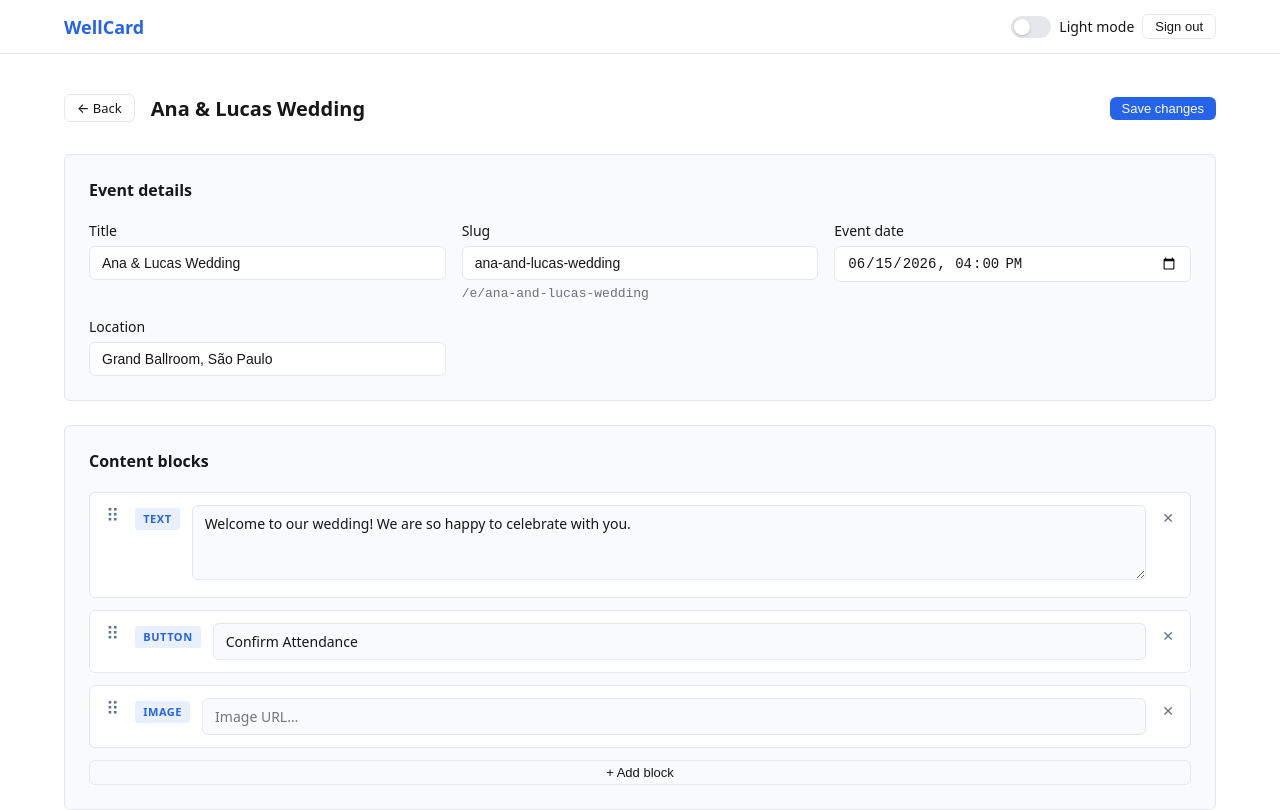
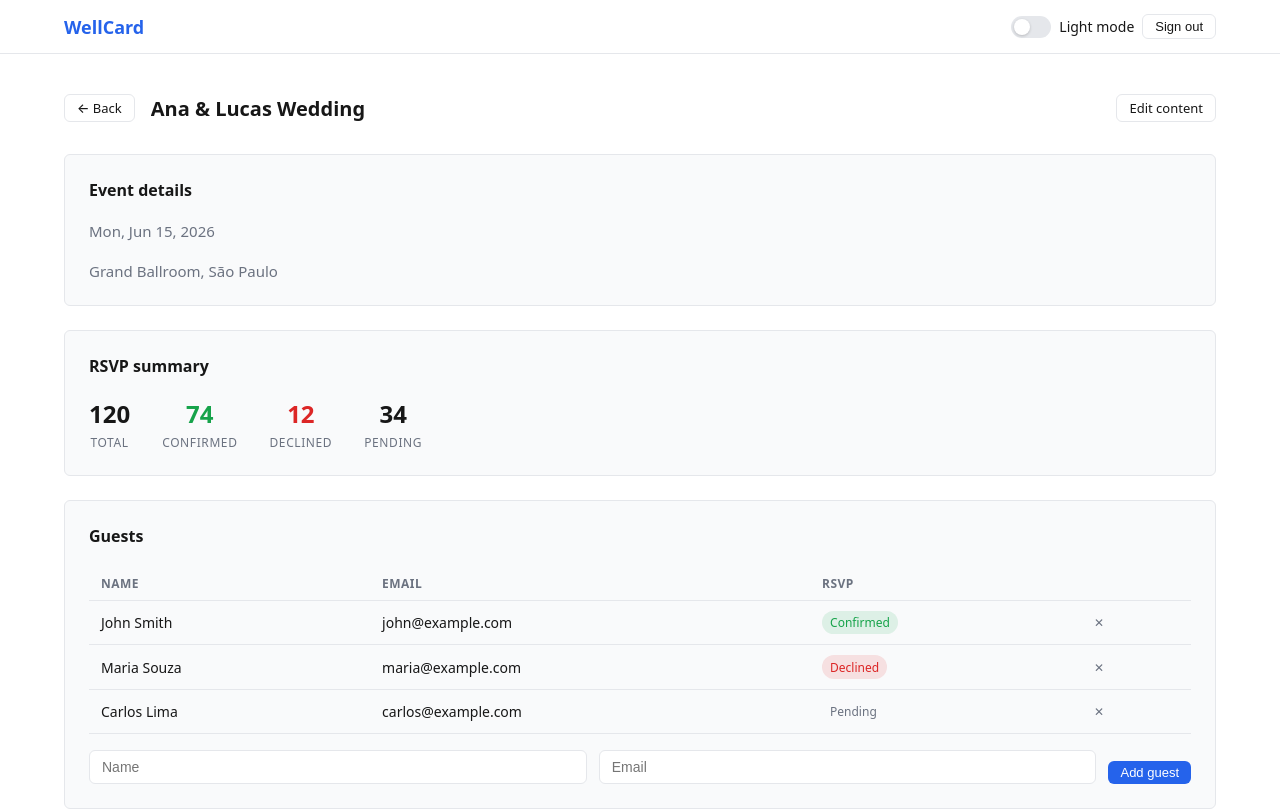
Before and after one commit to luanAfons0/ES3-project, a Next.js app in the folder frontend/: page /dashboard/invitations/1 in a window 1280 px wide. Shown: the top 810 px of the page. Built offline with nearby package versions, Linux system fonts and the light colour scheme; sample sign-in values are in the browser's storage.

Commit message:
feat(invitations): split invitation route into overview and edit pages

```diff
--- /dev/null
+++ b/frontend/src/app/dashboard/invitations/[id]/edit/page.module.css
@@ -0,0 +1,84 @@
+.pageHeader {
+  display: flex;
+  align-items: center;
+  gap: 1rem;
+  margin-bottom: 2rem;
+}
+
+.pageTitle {
+  font-size: 1.25rem;
+  font-weight: 700;
+  flex: 1;
+  white-space: nowrap;
+  overflow: hidden;
+  text-overflow: ellipsis;
+}
+
+.sections {
+  display: flex;
+  flex-direction: column;
+  gap: 1.5rem;
+}
+
+.section {
+  display: flex;
+  flex-direction: column;
+  gap: 1.25rem;
+}
+
+.sectionHeader {
+  display: flex;
+  align-items: center;
+  justify-content: space-between;
+  gap: 1rem;
+}
+
+.sectionTitle {
+  font-size: 1rem;
+  font-weight: 600;
+}
+
+.tabs {
+  display: flex;
+  gap: 0.25rem;
+  background: var(--color-bg);
+  border: 1px solid var(--color-border);
+  border-radius: var(--radius);
+  padding: 0.25rem;
+}
+
+.tab,
+.tabActive {
+  padding: 0.25rem 0.75rem;
+  font-size: 0.8125rem;
+  font-weight: 500;
+  border: none;
+  border-radius: calc(var(--radius) - 2px);
+  cursor: pointer;
+  background: transparent;
+  color: var(--color-muted);
+  transition: background 0.15s, color 0.15s;
+}
+
+.tab:hover {
+  color: var(--color-fg);
+}
+
+.tabActive {
+  background: var(--color-surface);
+  color: var(--color-fg);
+  box-shadow: 0 1px 2px rgb(0 0 0 / 0.08);
+}
+
+.fields {
+  display: grid;
+  grid-template-columns: repeat(auto-fill, minmax(280px, 1fr));
+  gap: 1rem;
+}
+
+.slugPreview {
+  margin-top: 0.375rem;
+  font-size: 0.8125rem;
+  color: var(--color-muted);
+  font-family: monospace;
+}
--- a/frontend/src/app/dashboard/invitations/[id]/page.module.css
+++ b/frontend/src/app/dashboard/invitations/[id]/page.module.css
@@ -31,15 +31,39 @@
   font-weight: 600;
 }
 
-.fields {
-  display: grid;
-  grid-template-columns: repeat(auto-fill, minmax(280px, 1fr));
-  gap: 1rem;
+.meta {
+  font-size: 0.9375rem;
+  color: var(--color-muted);
 }
 
-.slugPreview {
-  margin-top: 0.375rem;
-  font-size: 0.8125rem;
+.stats {
+  display: flex;
+  gap: 2rem;
+}
+
+.stat {
+  display: flex;
+  flex-direction: column;
+  align-items: center;
+  gap: 0.25rem;
+}
+
+.statValue {
+  font-size: 1.5rem;
+  font-weight: 700;
+}
+
+.statLabel {
+  font-size: 0.75rem;
   color: var(--color-muted);
-  font-family: monospace;
+  text-transform: uppercase;
+  letter-spacing: 0.05em;
 }
+
+.confirmed {
+  color: var(--color-success, #16a34a);
+}
+
+.declined {
+  color: var(--color-danger, #dc2626);
+}
--- a/frontend/src/app/dashboard/invitations/[id]/page.tsx
+++ b/frontend/src/app/dashboard/invitations/[id]/page.tsx
@@ -5,33 +5,31 @@ import { use, useState } from "react";
 import { Button } from "@/components/Button/Button";
 import { Card } from "@/components/Card/Card";
 import { Container } from "@/components/Container/Container";
-import { Input } from "@/components/Input/Input";
-import { BlockEditor, type Block } from "./_components/BlockEditor";
 import { GuestList, type Guest } from "./_components/GuestList";
 import styles from "./page.module.css";
 
-// TODO: replace with GET /invitations/:id + GET /invitations/:id/blocks + GET /invitations/:id/guests
+// TODO: replace with GET /invitations/:id + GET /invitations/:id/guests
 const MOCK_DATA: Record<
   string,
   {
     title: string;
-    slug: string;
     eventDate: string;
     eventLocation: string;
-    blocks: Block[];
+    totalGuests: number;
+    confirmed: number;
+    declined: number;
+    pending: number;
     guests: Guest[];
   }
 > = {
   "1": {
     title: "Ana & Lucas Wedding",
-    slug: "ana-and-lucas-wedding",
     eventDate: "2026-06-15T16:00",
     eventLocation: "Grand Ballroom, São Paulo",
-    blocks: [
-      { id: "b1", type: "text", content: "Welcome to our wedding! We are so happy to celebrate with you." },
-      { id: "b2", type: "button", content: "Confirm Attendance" },
-      { id: "b3", type: "image", content: "" },
-    ],
+    totalGuests: 120,
+    confirmed: 74,
+    declined: 12,
+    pending: 34,
     guests: [
       { id: "g1", name: "John Smith", email: "john@example.com", rsvp: "confirmed" },
       { id: "g2", name: "Maria Souza", email: "maria@example.com", rsvp: "declined" },
@@ -40,35 +38,38 @@ const MOCK_DATA: Record<
   },
   "2": {
     title: "João's 30th Birthday",
-    slug: "joaos-30th-birthday",
     eventDate: "2026-04-20T19:00",
     eventLocation: "Rooftop Bar, Rio de Janeiro",
-    blocks: [
-      { id: "b1", type: "text", content: "Join us for João's 30th birthday party!" },
-      { id: "b2", type: "button", content: "RSVP Now" },
-    ],
+    totalGuests: 45,
+    confirmed: 28,
+    declined: 5,
+    pending: 12,
     guests: [
       { id: "g1", name: "Ana Lima", email: "ana@example.com", rsvp: "confirmed" },
     ],
   },
   "3": {
     title: "Tech Meetup Q2 2026",
-    slug: "tech-meetup-q2-2026",
     eventDate: "2026-05-08T18:30",
     eventLocation: "Innovation Hub, Brasília",
-    blocks: [],
+    totalGuests: 80,
+    confirmed: 0,
+    declined: 0,
+    pending: 80,
     guests: [],
   },
 };
 
-interface EditForm {
-  title: string;
-  slug: string;
-  eventDate: string;
-  eventLocation: string;
+function formatDate(iso: string): string {
+  return new Date(iso).toLocaleDateString("en-US", {
+    weekday: "short",
+    month: "short",
+    day: "numeric",
+    year: "numeric",
+  });
 }
 
-export default function InvitationEditPage({
+export default function InvitationOverviewPage({
   params,
 }: {
   params: Promise<{ id: string }>;
@@ -76,27 +77,7 @@ export default function InvitationEditPage({
   const { id } = use(params);
   const initial = MOCK_DATA[id];
 
-  const [form, setForm] = useState<EditForm>(
-    initial
-      ? {
-          title: initial.title,
-          slug: initial.slug,
-          eventDate: initial.eventDate,
-          eventLocation: initial.eventLocation,
-        }
-      : { title: "", slug: "", eventDate: "", eventLocation: "" }
-  );
-  const [blocks, setBlocks] = useState<Block[]>(initial?.blocks ?? []);
   const [guests, setGuests] = useState<Guest[]>(initial?.guests ?? []);
-
-  function handleFieldChange(field: keyof EditForm, value: string) {
-    setForm((prev) => ({ ...prev, [field]: value }));
-  }
-
-  function handleSave() {
-    // TODO: call PUT /invitations/:id, PUT /invitations/:id/blocks/reorder, etc.
-    console.log("Save", { form, blocks, guests });
-  }
 
   if (!initial) {
     return (
@@ -115,55 +96,43 @@ export default function InvitationEditPage({
         <Button variant="ghost" size="sm" asChild>
           <Link href="/dashboard">← Back</Link>
         </Button>
-        <h1 className={styles.pageTitle}>{form.title || "Edit Invitation"}</h1>
-        <Button size="sm" onClick={handleSave}>
-          Save changes
+        <h1 className={styles.pageTitle}>{initial.title}</h1>
+        <Button variant="ghost" size="sm" asChild>
+          <Link href={`/dashboard/invitations/${id}/edit`}>Edit content</Link>
         </Button>
       </div>
 
-      <div>
       <div className={styles.sections}>
         <Card className={styles.section}>
           <h2 className={styles.sectionTitle}>Event details</h2>
-            <div className={styles.fields}>
-              <Input
-                id="title"
-                label="Title"
-                value={form.title}
-                onChange={(e) => handleFieldChange("title", e.target.value)}
-                required
-              />
-              <div>
-                <Input
-                  id="slug"
-                  label="Slug"
-                  value={form.slug}
-                  onChange={(e) => handleFieldChange("slug", e.target.value)}
-                  required
-                />
-                <p className={styles.slugPreview}>
-                  {`/e/${form.slug || "your-event"}`}
-                </p>
-              </div>
-              <Input
-                id="eventDate"
-                label="Event date"
-                type="datetime-local"
-                value={form.eventDate}
-                onChange={(e) => handleFieldChange("eventDate", e.target.value)}
-              />
-              <Input
-                id="eventLocation"
-                label="Location"
-                value={form.eventLocation}
-                onChange={(e) => handleFieldChange("eventLocation", e.target.value)}
-              />
-            </div>
+          <p className={styles.meta}>{formatDate(initial.eventDate)}</p>
+          <p className={styles.meta}>{initial.eventLocation}</p>
         </Card>
 
         <Card className={styles.section}>
-            <h2 className={styles.sectionTitle}>Content blocks</h2>
-            <BlockEditor blocks={blocks} onChange={setBlocks} />
+          <h2 className={styles.sectionTitle}>RSVP summary</h2>
+          <div className={styles.stats}>
+            <div className={styles.stat}>
+              <span className={styles.statValue}>{initial.totalGuests}</span>
+              <span className={styles.statLabel}>Total</span>
+            </div>
+            <div className={styles.stat}>
+              <span className={`${styles.statValue} ${styles.confirmed}`}>
+                {initial.confirmed}
+              </span>
+              <span className={styles.statLabel}>Confirmed</span>
+            </div>
+            <div className={styles.stat}>
+              <span className={`${styles.statValue} ${styles.declined}`}>
+                {initial.declined}
+              </span>
+              <span className={styles.statLabel}>Declined</span>
+            </div>
+            <div className={styles.stat}>
+              <span className={styles.statValue}>{initial.pending}</span>
+              <span className={styles.statLabel}>Pending</span>
+            </div>
+          </div>
         </Card>
 
         <Card className={styles.section}>
@@ -171,7 +140,6 @@ export default function InvitationEditPage({
           <GuestList guests={guests} onChange={setGuests} />
         </Card>
       </div>
-      </div>
     </Container>
   );
 }
```
Also changed, not shown: frontend/src/app/dashboard/invitations/[id]/edit/page.tsx (added, +180 -0 lines). Lines whose indentation alone changed are shown as unchanged.
